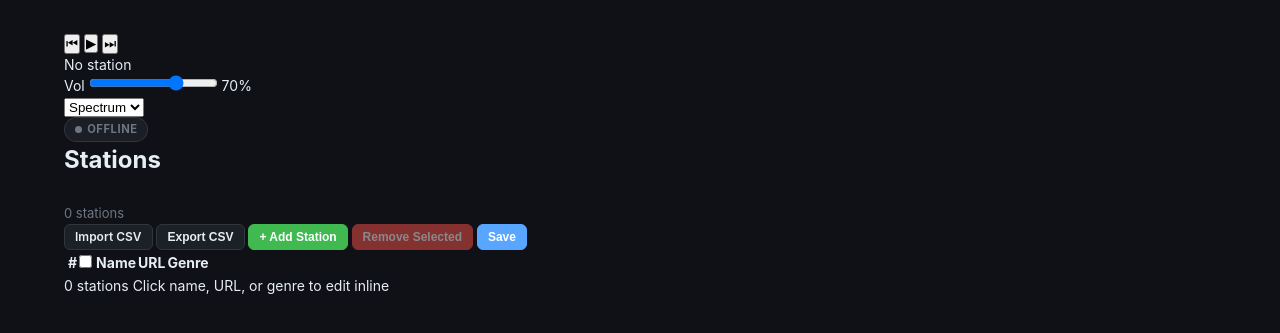
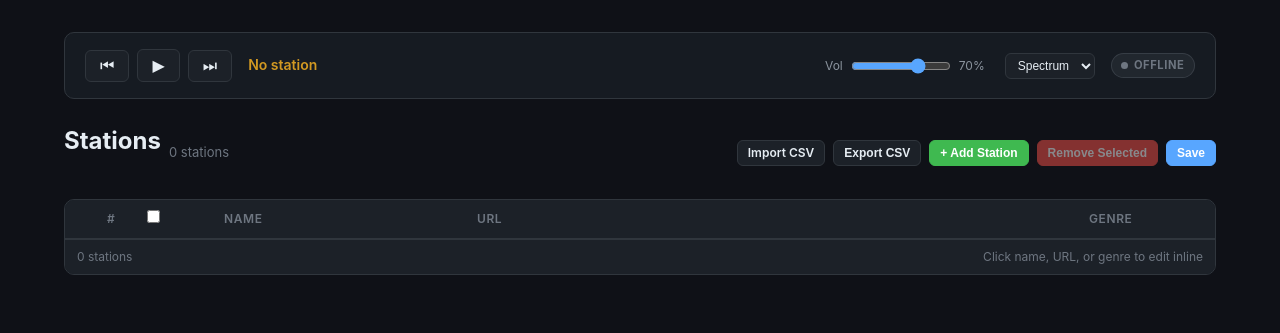
Before and after one commit to Obrelix/rpi-hub, a Node server app: page /stations in a window 1280 px wide. Shown: the part 57-390 px from the top of the page. Run offline with Node 20, Linux system fonts and the light colour scheme; lists and menus that the app fills with data are empty.

Commit message:
feat: add station table and now-playing bar CSS styles

```diff
--- a/public/css/style.css
+++ b/public/css/style.css
@@ -888,3 +888,298 @@ a:hover {
   background: var(--danger);
   color: #fff;
 }
+
+/* --- Station Management Page ------------------------- */
+.now-playing-bar {
+  background: var(--bg-secondary);
+  border: 1px solid var(--border-color);
+  border-radius: var(--radius-lg);
+  padding: 1rem 1.25rem;
+  margin-bottom: 1.5rem;
+  display: flex;
+  align-items: center;
+  gap: 1rem;
+  flex-wrap: wrap;
+}
+
+.now-playing-bar.offline {
+  opacity: 0.5;
+  pointer-events: none;
+}
+
+.np-controls {
+  display: flex;
+  gap: 0.5rem;
+  align-items: center;
+}
+
+.np-btn {
+  background: var(--bg-tertiary);
+  border: 1px solid var(--border-color);
+  border-radius: var(--radius);
+  color: var(--text-primary);
+  padding: 6px 14px;
+  cursor: pointer;
+  font-size: 16px;
+  transition: background 0.15s, color 0.15s;
+}
+
+.np-btn:hover {
+  background: var(--accent);
+  color: #fff;
+}
+
+.np-btn.playing {
+  background: var(--success);
+  color: #fff;
+  border-color: var(--success);
+}
+
+.np-info {
+  flex: 1;
+  min-width: 150px;
+}
+
+.np-station {
+  font-weight: 600;
+  color: var(--warning);
+  font-size: 14px;
+}
+
+.np-track {
+  color: var(--text-primary);
+  font-size: 13px;
+  margin-top: 2px;
+}
+
+.np-meta {
+  color: var(--text-muted);
+  font-size: 11px;
+  margin-top: 2px;
+}
+
+.np-volume {
+  display: flex;
+  align-items: center;
+  gap: 8px;
+}
+
+.np-volume label {
+  font-size: 12px;
+  color: var(--text-secondary);
+}
+
+.np-volume input[type="range"] {
+  width: 100px;
+  accent-color: var(--accent);
+}
+
+.np-volume-val {
+  font-size: 12px;
+  color: var(--text-secondary);
+  min-width: 30px;
+}
+
+.np-mode select {
+  background: var(--bg-tertiary);
+  border: 1px solid var(--border-color);
+  border-radius: var(--radius);
+  color: var(--text-primary);
+  padding: 4px 8px;
+  font-size: 12px;
+}
+
+/* Station toolbar */
+.station-toolbar {
+  display: flex;
+  align-items: center;
+  justify-content: space-between;
+  margin-bottom: 1rem;
+  gap: 0.5rem;
+  flex-wrap: wrap;
+}
+
+.toolbar-left,
+.toolbar-right {
+  display: flex;
+  gap: 0.5rem;
+  align-items: center;
+}
+
+/* Station table */
+.station-table-wrap {
+  background: var(--bg-secondary);
+  border: 1px solid var(--border-color);
+  border-radius: var(--radius-lg);
+  overflow: hidden;
+}
+
+.station-table {
+  width: 100%;
+  border-collapse: collapse;
+  font-size: 0.8125rem;
+}
+
+.station-table thead {
+  background: var(--bg-tertiary);
+}
+
+.station-table th {
+  padding: 0.625rem 0.75rem;
+  text-align: left;
+  font-weight: 600;
+  color: var(--text-muted);
+  font-size: 0.75rem;
+  text-transform: uppercase;
+  letter-spacing: 0.05em;
+  border-bottom: 1px solid var(--border-color);
+}
+
+.station-table td {
+  padding: 0.5rem 0.75rem;
+  border-bottom: 1px solid var(--border-color);
+  vertical-align: middle;
+}
+
+.station-table tr:last-child td {
+  border-bottom: none;
+}
+
+.station-table tbody tr:hover {
+  background: rgba(88, 166, 255, 0.04);
+}
+
+.station-table tbody tr.playing {
+  background: rgba(63, 185, 80, 0.08);
+}
+
+.station-table tbody tr.playing td:first-child {
+  border-left: 3px solid var(--success);
+}
+
+.station-table tbody tr.dragging {
+  opacity: 0.4;
+}
+
+.station-table tbody tr.drag-over {
+  border-top: 2px solid var(--accent);
+}
+
+.col-drag { width: 30px; }
+.col-num { width: 40px; text-align: center; }
+.col-check { width: 30px; text-align: center; }
+.col-play { width: 40px; }
+.col-name { width: 22%; }
+.col-genre { width: 12%; }
+
+.station-num {
+  color: var(--text-muted);
+  font-size: 0.75rem;
+  text-align: center;
+}
+
+.station-checkbox input {
+  accent-color: var(--accent);
+}
+
+.station-play-btn {
+  background: none;
+  border: none;
+  color: var(--text-muted);
+  cursor: pointer;
+  font-size: 16px;
+  padding: 2px 6px;
+  border-radius: 3px;
+  transition: color 0.15s, background 0.15s;
+}
+
+.station-play-btn:hover {
+  color: var(--success);
+  background: rgba(63, 185, 80, 0.1);
+}
+
+.station-play-btn.active {
+  color: var(--success);
+}
+
+.drag-handle {
+  color: var(--text-muted);
+  cursor: grab;
+  font-size: 14px;
+  padding: 2px 4px;
+  user-select: none;
+}
+
+.drag-handle:hover {
+  color: var(--text-primary);
+}
+
+.station-name-cell,
+.station-url-cell,
+.station-genre-cell {
+  cursor: text;
+}
+
+.station-url-cell {
+  color: var(--text-secondary);
+  font-family: 'SFMono-Regular', Consolas, 'Liberation Mono', Menlo, monospace;
+  font-size: 0.75rem;
+}
+
+.station-genre-cell {
+  color: var(--text-muted);
+  font-size: 0.75rem;
+}
+
+.station-table .editing {
+  background: var(--bg-tertiary);
+  border: 1px solid var(--accent);
+  border-radius: 3px;
+  padding: 2px 6px;
+  outline: none;
+  color: var(--text-primary);
+  font: inherit;
+  width: 100%;
+}
+
+.station-table .editing.url-input {
+  font-family: 'SFMono-Regular', Consolas, 'Liberation Mono', Menlo, monospace;
+  font-size: 0.75rem;
+}
+
+.badge-playing {
+  display: inline-block;
+  font-size: 0.6rem;
+  padding: 1px 5px;
+  border-radius: 8px;
+  font-weight: 600;
+  text-transform: uppercase;
+  letter-spacing: 0.03em;
+  background: rgba(63, 185, 80, 0.15);
+  color: var(--success);
+  border: 1px solid rgba(63, 185, 80, 0.3);
+  margin-left: 6px;
+  vertical-align: middle;
+}
+
+.station-status-bar {
+  display: flex;
+  align-items: center;
+  justify-content: space-between;
+  padding: 0.5rem 0.75rem;
+  background: var(--bg-tertiary);
+  border-top: 1px solid var(--border-color);
+  font-size: 0.75rem;
+  color: var(--text-muted);
+}
+
+#saveStations.has-changes {
+  background: var(--accent);
+  border-color: var(--accent);
+  animation: pulse-save 1.5s infinite;
+}
+
+@keyframes pulse-save {
+  0%, 100% { box-shadow: none; }
+  50% { box-shadow: 0 0 8px rgba(88, 166, 255, 0.4); }
+}
```
